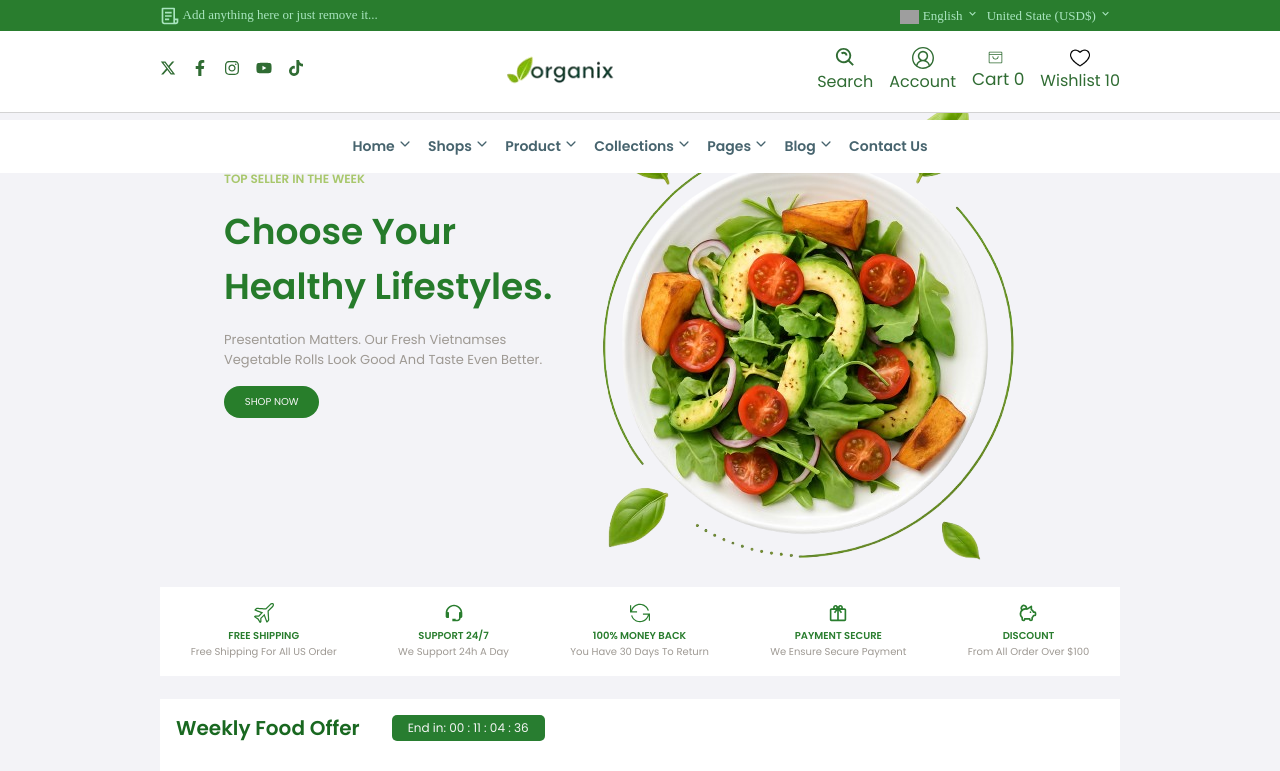
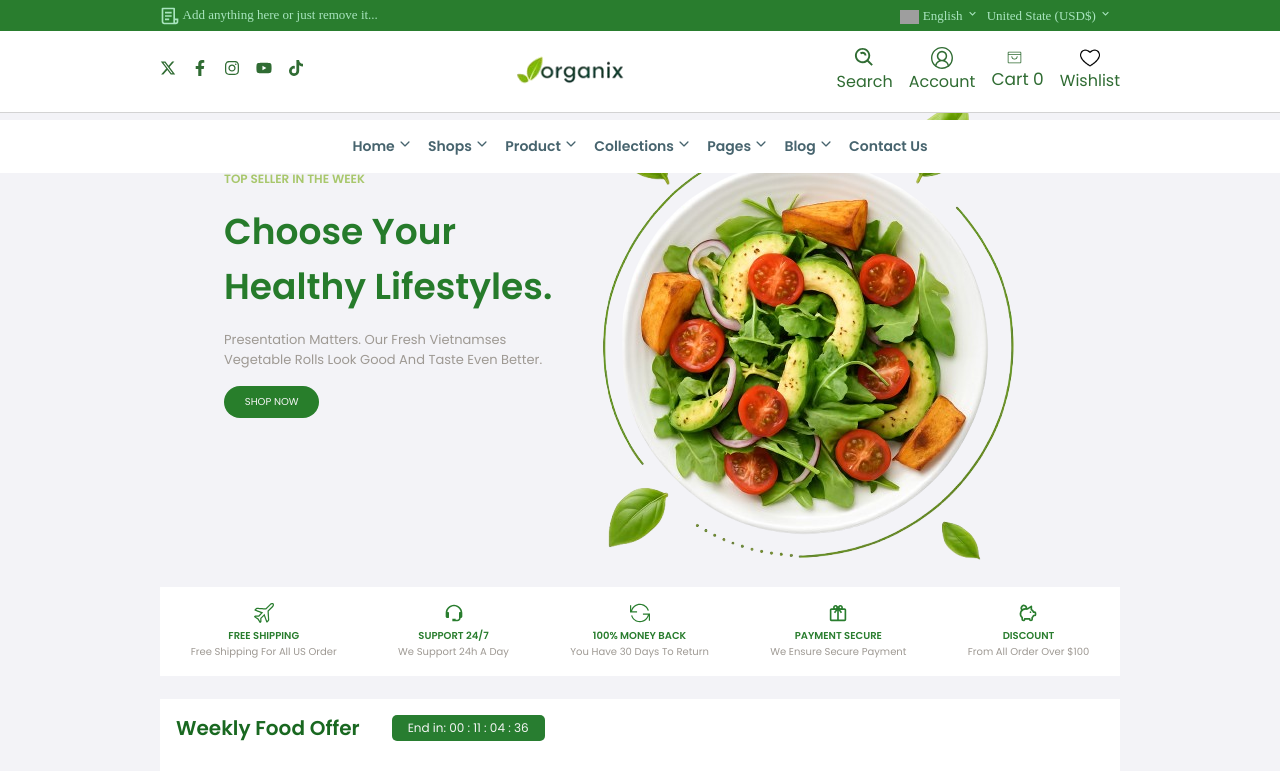
Before and after one commit to joeauscode/Finalproject, a React (Vite) app: page / in a window 1280 px wide. Shown: the top 771 px of the page. Built offline with nearby package versions, Linux system fonts and the light colour scheme; grey boxes are pictures that could not be loaded.

Commit message:
Your commit message

```diff
--- a/src/components/Navbar.jsx
+++ b/src/components/Navbar.jsx
@@ -89,7 +89,7 @@ const searchbar = () => {
       <span><VscAccount style={{fontSize: '22px',}} /> Account</span>
       <span  onMouseOver={hovercat} onMouseLeave={leavecat} onClick={handleShowCart} style={{ cursor: 'pointer', fontSize: '17px', userSelect: 'none' }} ><PiShoppingBagOpenLight style={{ marginRight: '6px' }}  />Cart {cartCount}</span>
 
-      <span><img src={heart} alt="Heart" style={{width: '20px',}}/>  Wishlist 10</span>
+      <span><img src={heart} alt="Heart" style={{width: '20px',}}/>  Wishlist</span>
      </div>
      </div>
 
```
